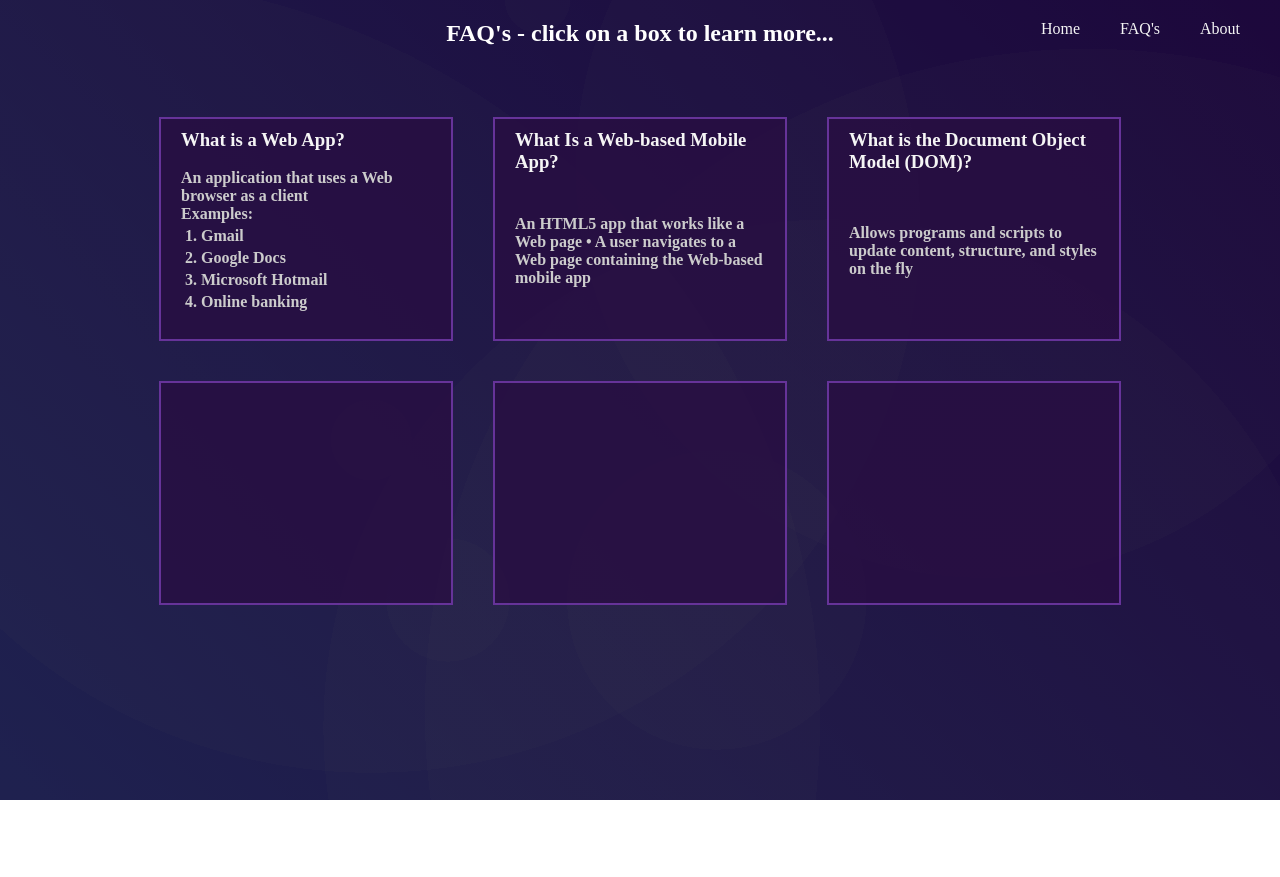
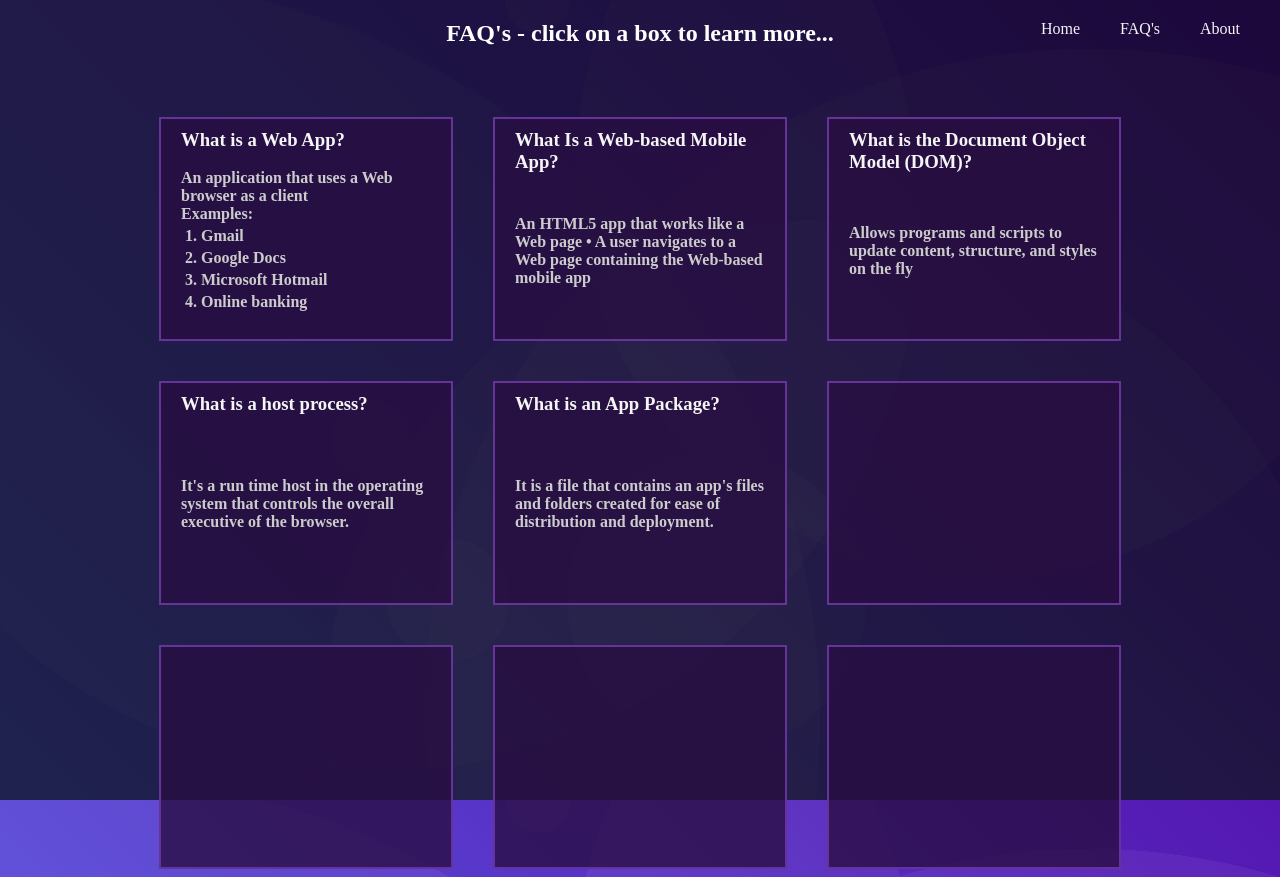
Before and after one commit to Hex-Zero/Html5-and-CSS3, a plain HTML site: page faq.html in a window 1280 px wide. Shown: the top 877 px of the page. Before the commit the page ends 800 px from the top, so only its background shows below. Drawn offline with Linux system fonts and the light colour scheme.

Commit message:
more fag's

```diff
--- a/faq.html
+++ b/faq.html
@@ -62,6 +62,40 @@
         </h4>
       </a>
 
+      <a
+        href="https://www.howtogeek.com/269307/what-is-host-process-for-windows-tasks-and-why-are-so-many-running-on-my-pc/"
+        target="_blank"
+        class="faq-box"
+      >
+        <h3 class="question">What is a host process?</h3>
+        <h4 class="answer">
+          It's a run time host in the operating system that controls the overall
+          executive of the browser.
+        </h4>
+      </a>
+
+      <a
+        href="http://www.geekinterview.com/question_details/62522"
+        target="_blank"
+        class="faq-box"
+      >
+        <h3 class="question">What is an App Package?</h3>
+        <h4 class="answer">
+          It is a file that contains an app's files and folders created for ease
+          of distribution and deployment.
+        </h4>
+      </a>
+
+      <a href="" target="_blank" class="faq-box">
+        <h3 class="question"></h3>
+        <h4 class="answer"></h4>
+      </a>
+
+      <a href="" target="_blank" class="faq-box">
+        <h3 class="question"></h3>
+        <h4 class="answer"></h4>
+      </a>
+
       <a href="" target="_blank" class="faq-box">
         <h3 class="question"></h3>
         <h4 class="answer"></h4>
```
